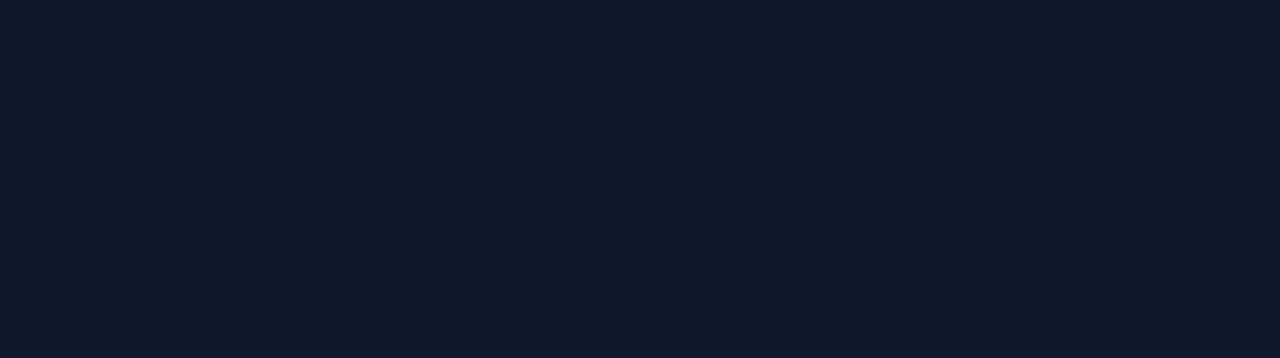
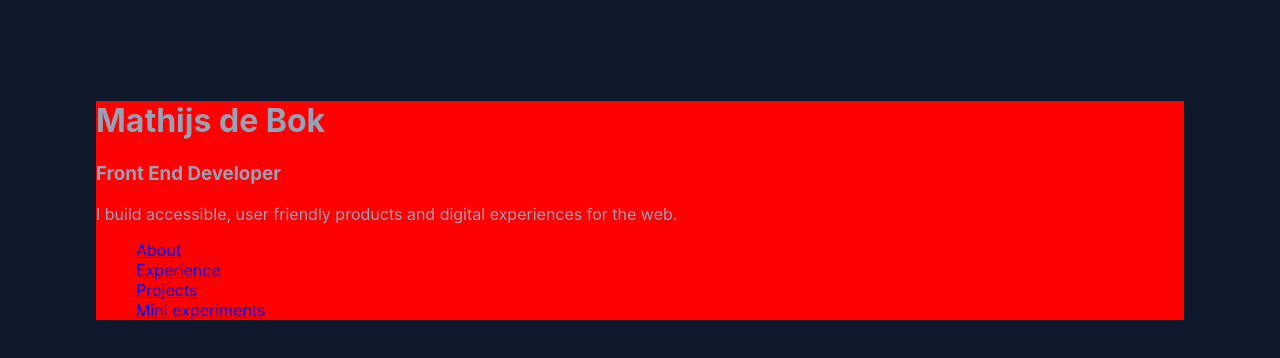
Before and after one commit to Bokdem/portfolio, a React (Create React App) app: page / in a window 1280 px wide. Shown: the top 358 px of the page. Built offline with nearby package versions, Linux system fonts and the light colour scheme.

Commit message:
added postcss plugin + file ordering

```diff
--- a/package.json
+++ b/package.json
@@ -41,6 +41,7 @@
     "autoprefixer": "^10.4.14",
     "cssnano": "^6.0.1",
     "postcss": "^8.4.27",
-    "postcss-cli": "^10.1.0"
+    "postcss-cli": "^10.1.0",
+    "postcss-import": "^15.1.0"
   }
 }
--- a/postcss.config.js
+++ b/postcss.config.js
@@ -1,5 +1,6 @@
 module.exports = {
     plugins: [
+        require('postcss-import')({}),
         require('cssnano')({
             preset: 'default',
         }),
--- a/src/App.js
+++ b/src/App.js
@@ -1,9 +1,10 @@
 import './styles.css';
+import LeftColumn from './components/LeftColumn';
 
 function App() {
   return (
     <div className="App">
-
+      <LeftColumn />
     </div>
   );
 }
--- /dev/null
+++ b/src/assets/app.css
@@ -0,0 +1,18 @@
+body{
+    background-color: #0f172a;
+    color: rgb(148, 163, 184);
+}
+
+.App {
+    padding: 5rem 6rem;
+}
+
+
+ul {
+    list-style-type: none;
+}
+
+
+h1 {
+
+}
--- /dev/null
+++ b/src/assets/left-column.css
@@ -0,0 +1,8 @@
+.left-column {
+    position: sticky;
+    background-color: red;
+}
+
+.mini-menu:before {
+
+}
--- a/src/assets/style.css
+++ b/src/assets/style.css
@@ -1,7 +1,2 @@
-body{
-    background-color: #0f172a;
-}
-
-h1 {
-    color: red;
-}
+@import 'app.css';
+@import 'left-column.css';
--- /dev/null
+++ b/src/components/LeftColumn.jsx
@@ -0,0 +1,18 @@
+export default function LeftColumn() {
+    return (
+        <>
+        <div className="left-column">
+            <h1 className="main-header">Mathijs de Bok</h1>
+            <h3>Front End Developer</h3>
+            <p className="main-content">I build accessible, user friendly products and digital experiences for the web.</p>
+            <div className="mini-menu">
+                <ul>
+                    <li><a href="#top">About</a></li>
+                    <li><a href="#top">Experience</a></li>
+                    <li><a href="#top">Projects</a></li>
+                    <li><a href="#top">Mini experiments</a></li>
+            </ul></div>
+        </div>
+        </>
+    )
+}
--- a/src/styles.css
+++ b/src/styles.css
@@ -1 +1 @@
-body{background-color:#0f172a}h1{color:red}
+body{background-color:#0f172a;color:#94a3b8}.App{padding:5rem 6rem}ul{list-style-type:none}.left-column{background-color:red;position:sticky}
```
Also changed, not shown: 1 other file (tests, documents, lock files or other folders).
